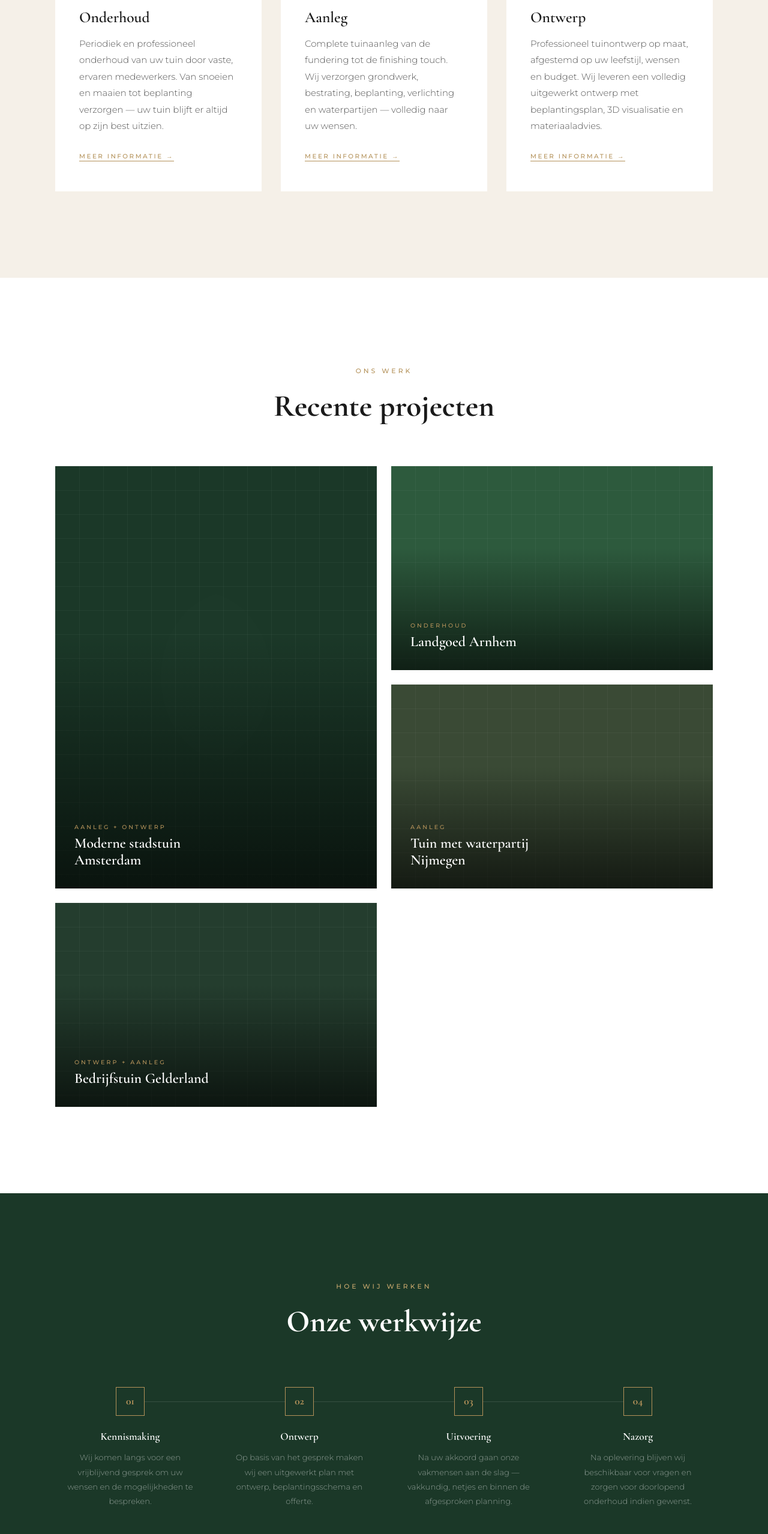
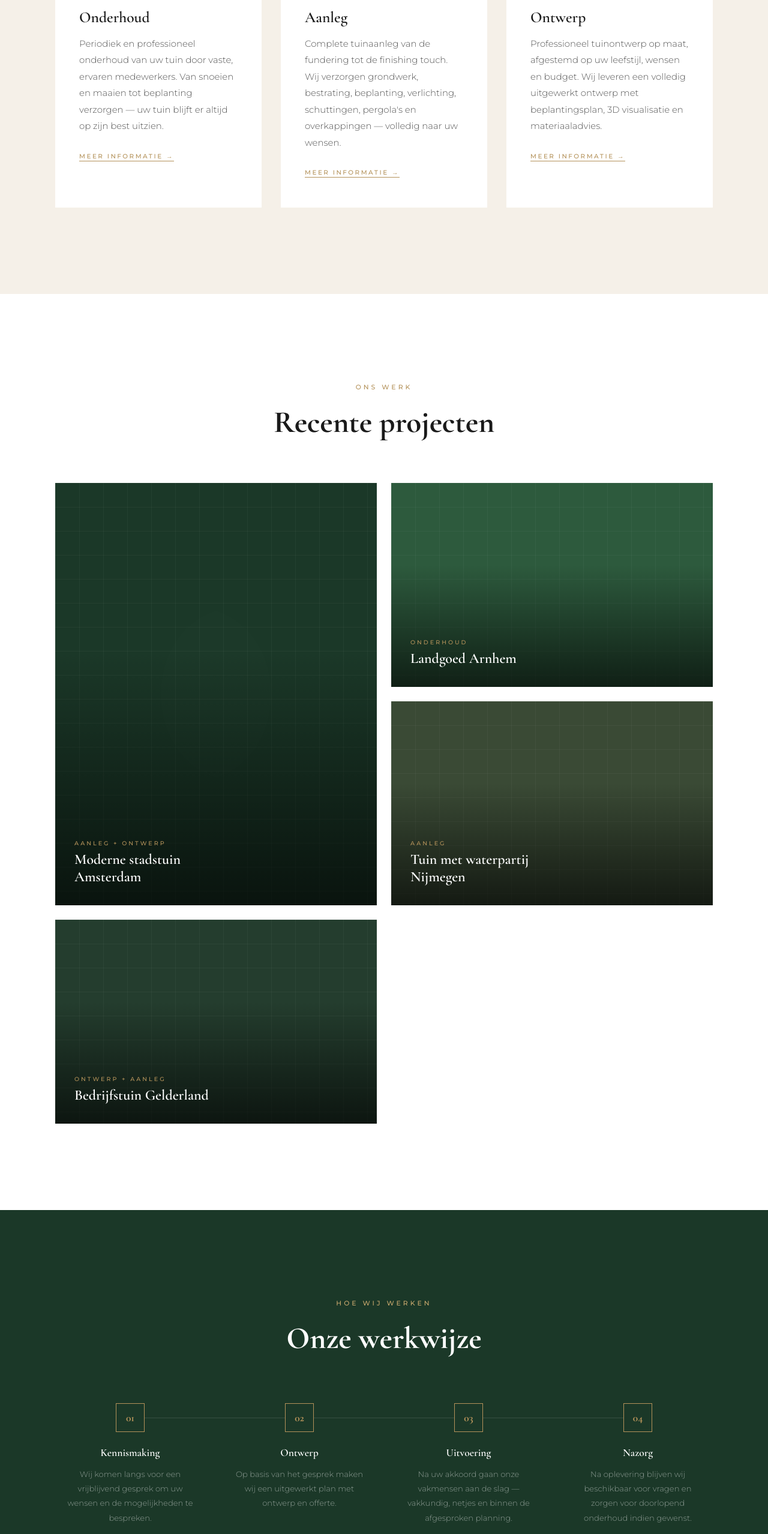
Before and after one commit to TJHoveniers/website, a plain HTML site: page index.html in a window 1280 px wide. Shown: the part 2028-4585 px from the top of the page at 60% size. Drawn offline with nearby package versions, Linux system fonts and the light colour scheme.

Commit message:
textjes aangepast

```diff
--- a/index.html
+++ b/index.html
@@ -585,7 +585,7 @@ footer {
           </svg>
         </div>
         <h3>Aanleg</h3>
-        <p>Complete tuinaanleg van de fundering tot de finishing touch. Wij verzorgen grondwerk, bestrating, beplanting, verlichting en waterpartijen — volledig naar uw wensen.</p>
+        <p>Complete tuinaanleg van de fundering tot de finishing touch. Wij verzorgen grondwerk, bestrating, beplanting, verlichting, schuttingen, pergola's en overkappingen — volledig naar uw wensen.</p>
         <a href="#contact" class="dienst-link">Meer informatie →</a>
       </div>
       <div class="dienst-card fade-up">
@@ -671,7 +671,7 @@ footer {
       <div class="stap">
         <div class="stap-num">02</div>
         <h3>Ontwerp</h3>
-        <p>Op basis van het gesprek maken wij een uitgewerkt plan met ontwerp, beplantingsschema en offerte.</p>
+        <p>Op basis van het gesprek maken wij een uitgewerkt plan met ontwerp en offerte.</p>
       </div>
       <div class="stap">
         <div class="stap-num">03</div>
```
